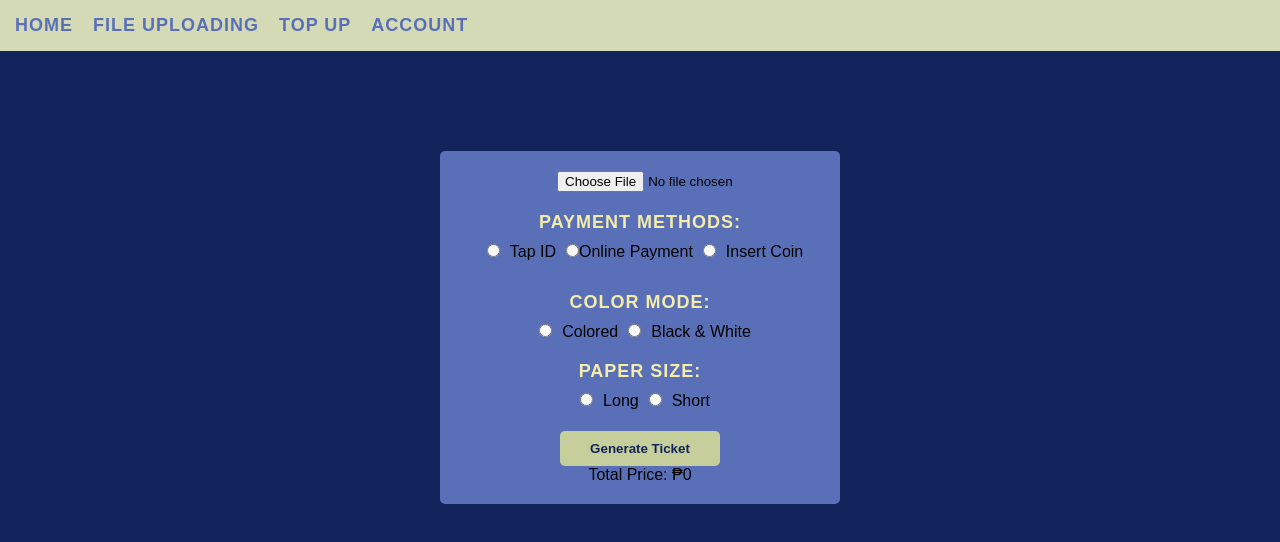
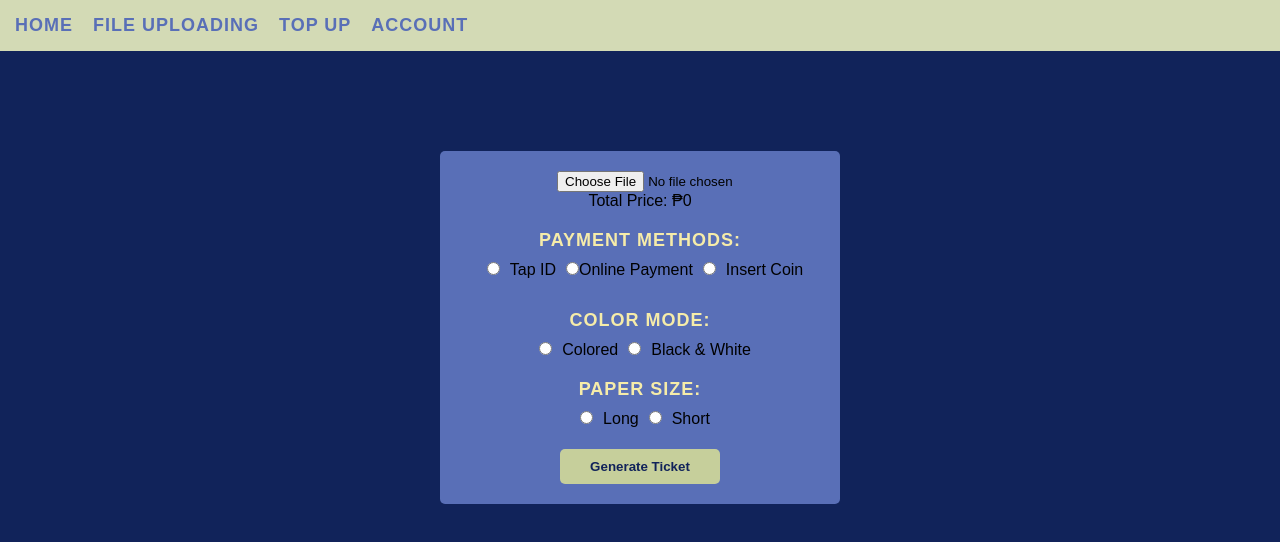
Before and after one commit to lrnzoclmb/Thesis, a React (Create React App) app in the folder my-react-app/: page /FileManagement in a window 1280 px wide. Shown: the top 542 px of the page. Built offline with nearby package versions, Linux system fonts and the light colour scheme.

Commit message:
linis lang

```diff
--- a/my-react-app/src/FileManagement.js
+++ b/my-react-app/src/FileManagement.js
@@ -112,6 +112,7 @@ function FileManagement() {
         {numPages && (
           <p>Total Pages: {numPages}</p>
         )}
+        <p>Total Price: ₱{totalPrice}</p> {}
         <div className="payment-method">
           <h3>Payment Methods: </h3>
           <input
@@ -185,7 +186,7 @@ function FileManagement() {
             <QRCode value={qrCodeData} />
           </div>
         )}
-        <p>Total Price: ₱{totalPrice}</p> {}
+
       </div>
     </>
   );
```
